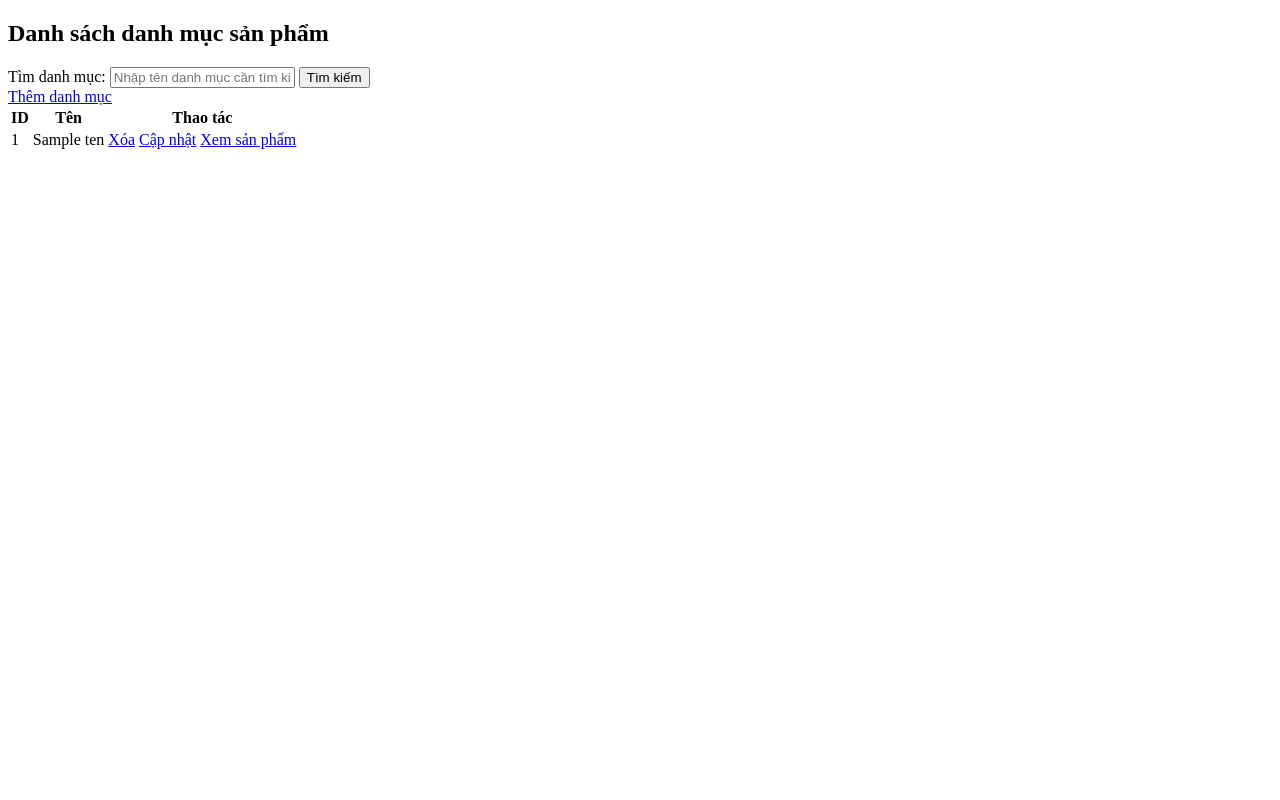
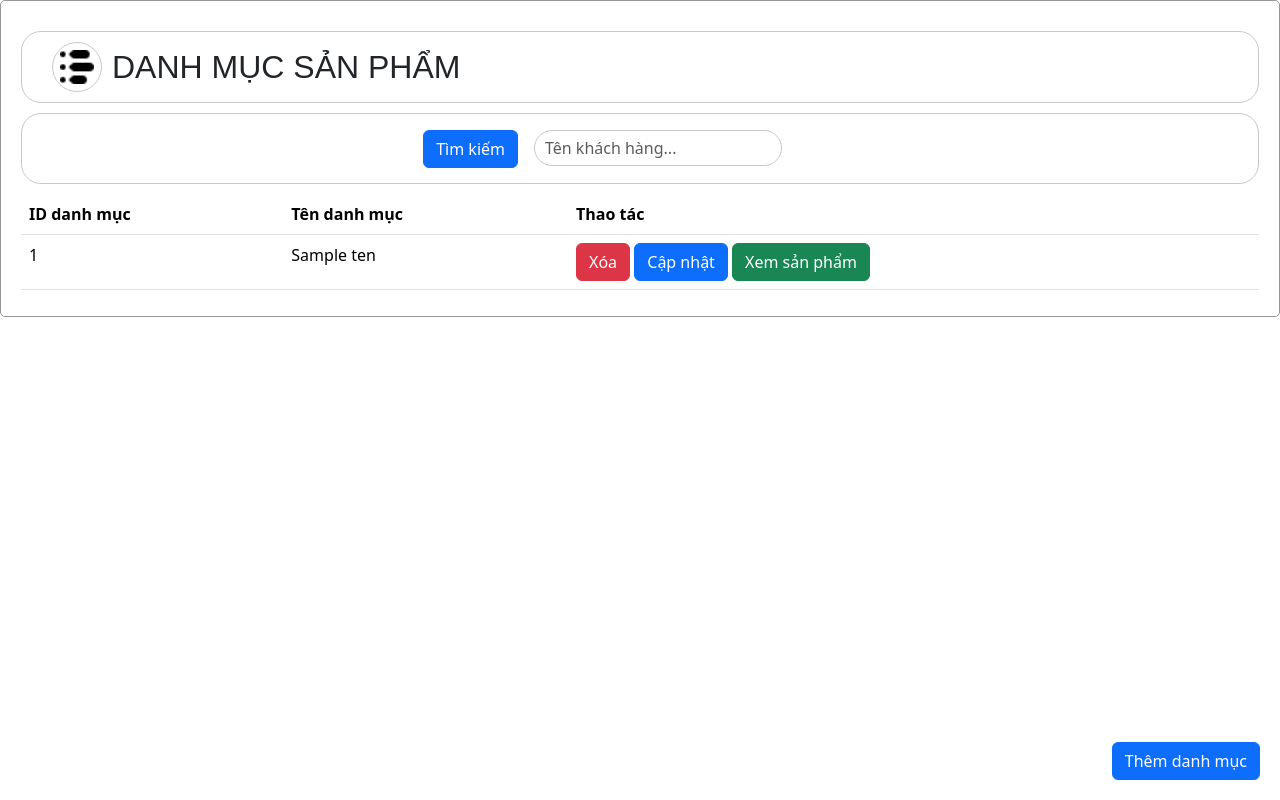
Before and after one commit to bin2aa/PhoneStore, a PHP site: template admin/view/categoryView.php in a window 1280 px wide. Run offline with PHP 8.4, Linux system fonts and the light colour scheme; the template is opened without the code that fills it: most values are stand-ins (such as "Sample title", 1, 10 or a date in 2020).

Commit message:
Update categoryView.php

```diff
--- a/admin/view/categoryView.php
+++ b/admin/view/categoryView.php
@@ -4,15 +4,21 @@
 <head>
     <meta charset="UTF-8">
     <meta name="viewport" content="width=device-width, initial-scale=1.0">
+    <link rel="stylesheet" href="/admin/css/common.css">
+    <!-- Thư viện BootStrap -->
+    <link href="https://cdn.jsdelivr.net/npm/bootstrap@5.3.0-alpha1/dist/css/bootstrap.min.css" rel="stylesheet">
     <title>Danh sách danh mục sản phẩm</title>
 
 </head>
 
 <body>
-
-
-    <div class="container">
-        <h2 class="mt-5 mb-3">Danh sách danh mục sản phẩm</h2>
+    <div class="containerr">
+        <div class="header-box">
+            <div class="header-icon">
+                <img src="/admin/img/icon/list2.png" alt="categoryImg">
+            </div>
+            <h2 class="mt-0 mb-0">DANH MỤC SẢN PHẨM</h2>
+        </div>
 
 
         <div id="addCategoryContainer"></div>
@@ -21,19 +27,39 @@
         <div class="overlay"></div>
 
 
-        <form action="index.php" method="GET" class="search-form-category">
-            <label for="search">Tìm danh mục:</label>
+        <!-- <form action="index.php" method="GET" class="search-form-category">
+            <label for="search">Tìm danh mục:</label> -->
             <!-- <input type="hidden" name="ctrl" value="categoryController">  Sài bên ajax rồi nên bỏ đi củng được-->
-            <input type="text" id="search" name="search" placeholder="Nhập tên danh mục cần tìm kiếm">
+            <!-- <input type="text" id="search" name="search" placeholder="Nhập tên danh mục cần tìm kiếm">
             <button type="submit">Tìm kiếm</button>
-        </form>
+        </form> -->
 
-        <a href="index.php?ctrl=categoryController&action=viewAddCategory" class="btn btn-primary mb-3 addCategoryLink">Thêm danh mục</a>
+        <div class="searchHolder">
+            <form action="index.php" method="GET" class="search-form-category mt3">
+                <div class="row g-3 searchField" style="margin-top: 0px;">
+                    <!-- <div class="col-auto">
+                        <label for="search" class="col-form-label"></label>
+                    </div> -->
+                    <div class="col-auto">
+                        <input type="hidden" name="ctrl" value="categoryController">
+                        <input type="text" id="search" name="search" placeholder="Tên khách hàng..." class="form-control" width="100%">
+                    </div>
+                    <div class="col-auto search">
+                        <button type="submit" class="btn btn-primary">Tìm kiếm</button>
+                    </div>
+                </div>
+            </form>
+        </div>
+
+        <div class="addNew btn btn-primary">
+            <a href="index.php?ctrl=categoryController&action=viewAddCategory" class="addCategoryLink">Thêm danh mục</a>
+        </div>
+
         <table class="table">
-            <thead>
+            <thead class="bg-dark text-white">
                 <tr>
-                    <th scope="col">ID</th>
-                    <th scope="col">Tên</th>
+                    <th scope="col">ID danh mục</th>
+                    <th scope="col">Tên danh mục</th>
                     <th scope="col">Thao tác</th>
                 </tr>
             </thead>
@@ -46,7 +72,6 @@
                             <a class="deleteCategoryLink btn btn-danger" href="index.php?ctrl=categoryController&action=deleteCategory&id=<?php echo $category['id']; ?>">Xóa</a>
                             <a class="updateCategoryLink btn btn-primary" href="index.php?ctrl=categoryController&action=updateCategoryView&id=<?php echo $category['id']; ?>">Cập nhật</a>
                             <a class="productsByCategoryViewLink btn btn-success" href="index.php?ctrl=categoryController&action=viewProduct&id=<?php echo $category['id']; ?>">Xem sản phẩm</a>
-
                         </td>
                     </tr>
                 <?php endforeach; ?>
```
